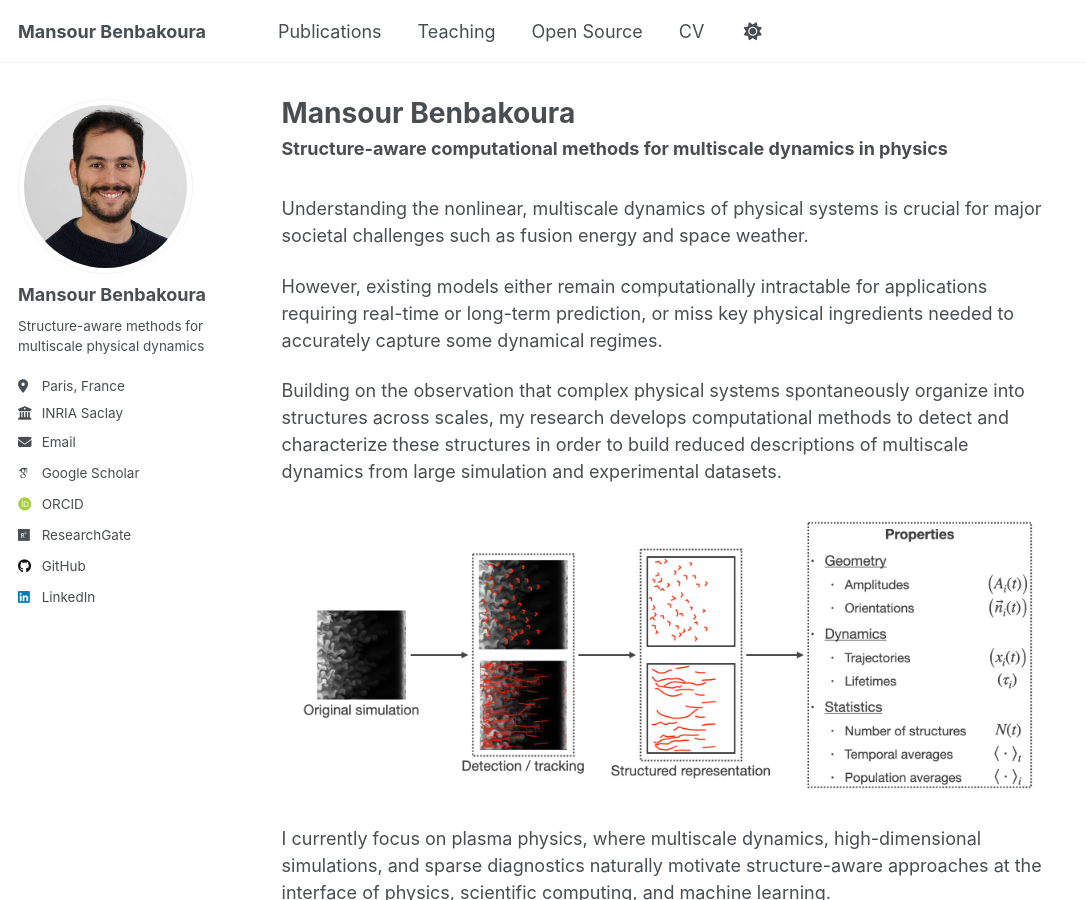
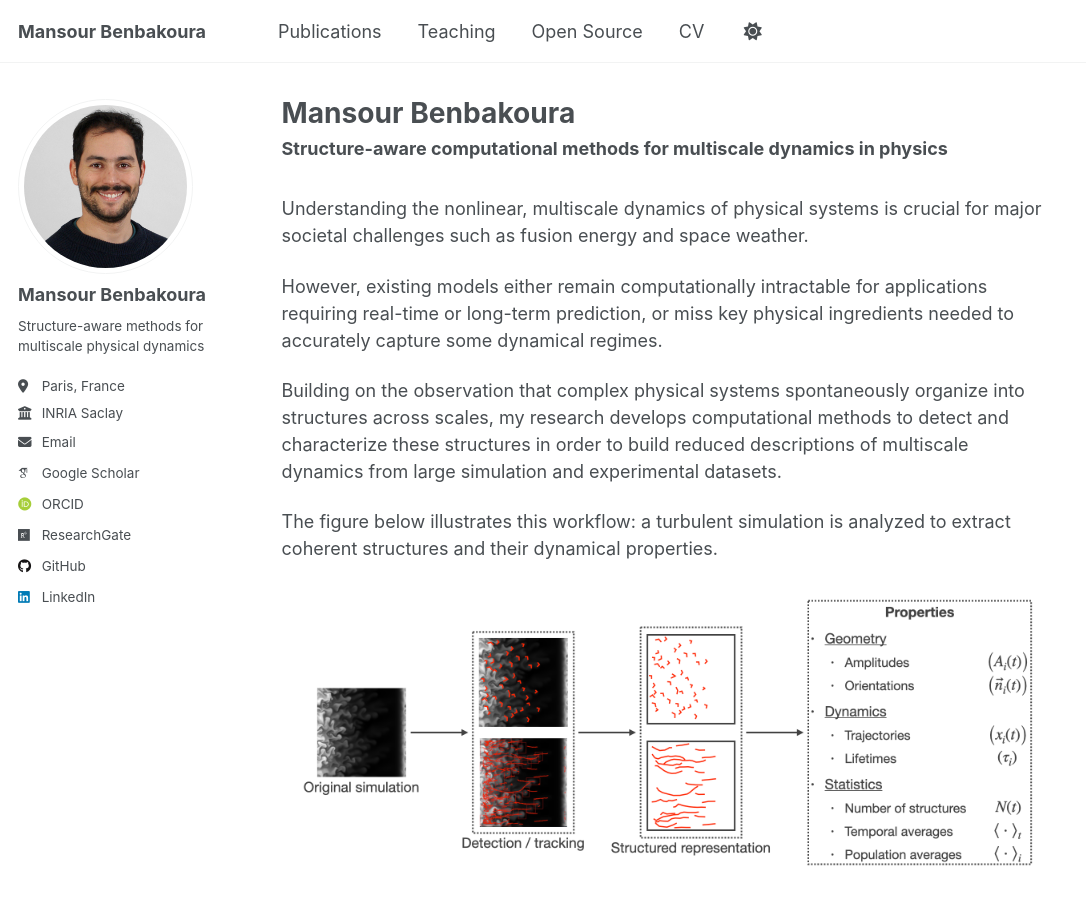
Before and after one commit to mansour-b/mansour-b.github.io, a Jekyll site: the page built from _pages/about.md, in a window 1280 px wide and 900 px high. Shown: the whole window, without its empty margins (0-1086 px from the left). Built offline with Jekyll 4.4.1, drawn with Linux system fonts in a browser that asks for light colours; some web fonts are replaced; a script that is not in the unit is left out.

Commit message:
figure caption

```diff
--- a/_pages/about.md
+++ b/_pages/about.md
@@ -18,6 +18,8 @@ However, existing models either remain computationally intractable for applicati
 
 Building on the observation that complex physical systems spontaneously organize into structures across scales, my research develops computational methods to detect and characterize these structures in order to build reduced descriptions of multiscale dynamics from large simulation and experimental datasets.
 
+The figure below illustrates this workflow: a turbulent simulation is analyzed to extract coherent structures and their dynamical properties.
+
 ![](/images/illustration_home.png)
 
 I currently focus on plasma physics, where multiscale dynamics, high-dimensional simulations, and sparse diagnostics naturally motivate structure-aware approaches at the interface of physics, scientific computing, and machine learning.
```
